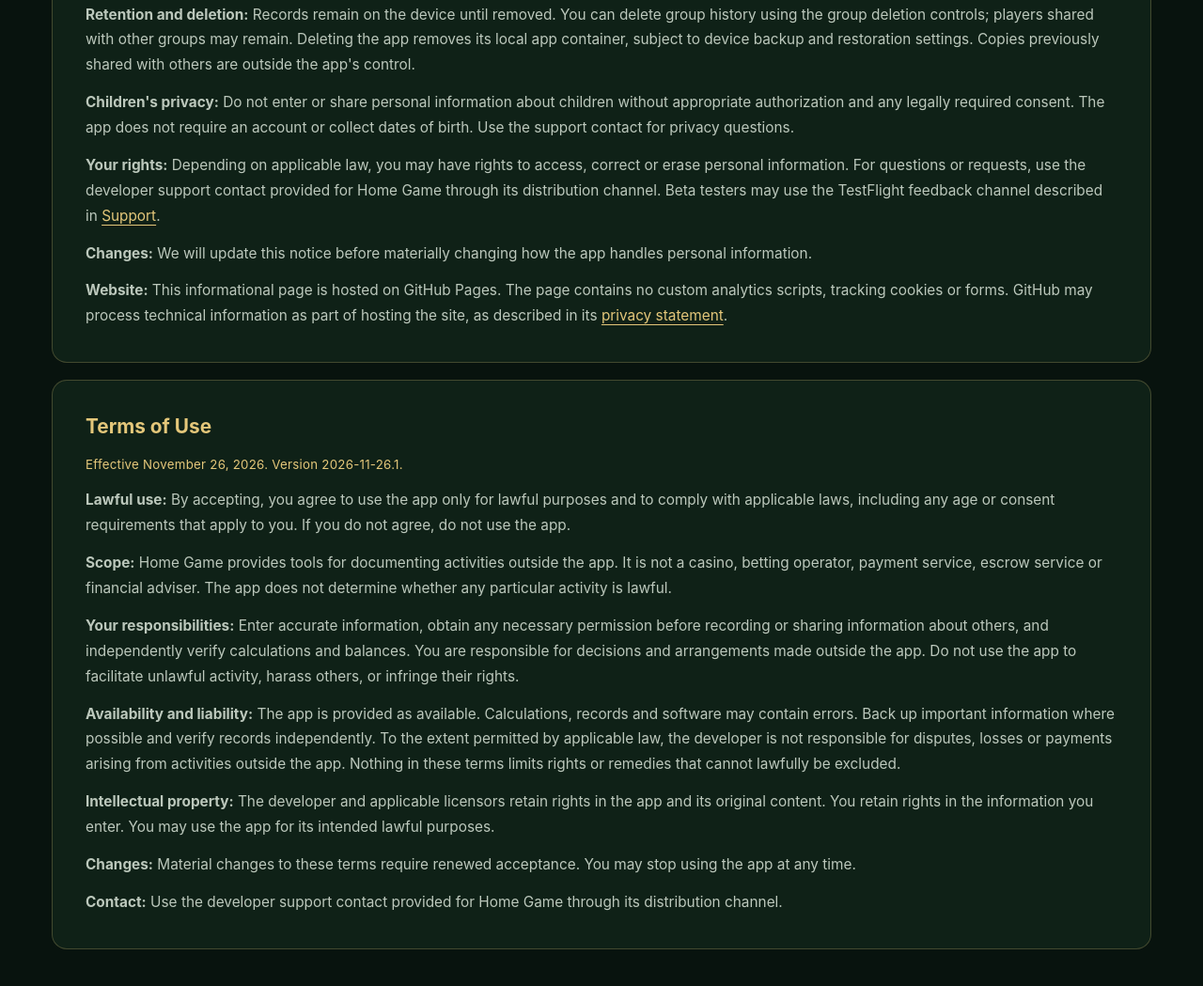
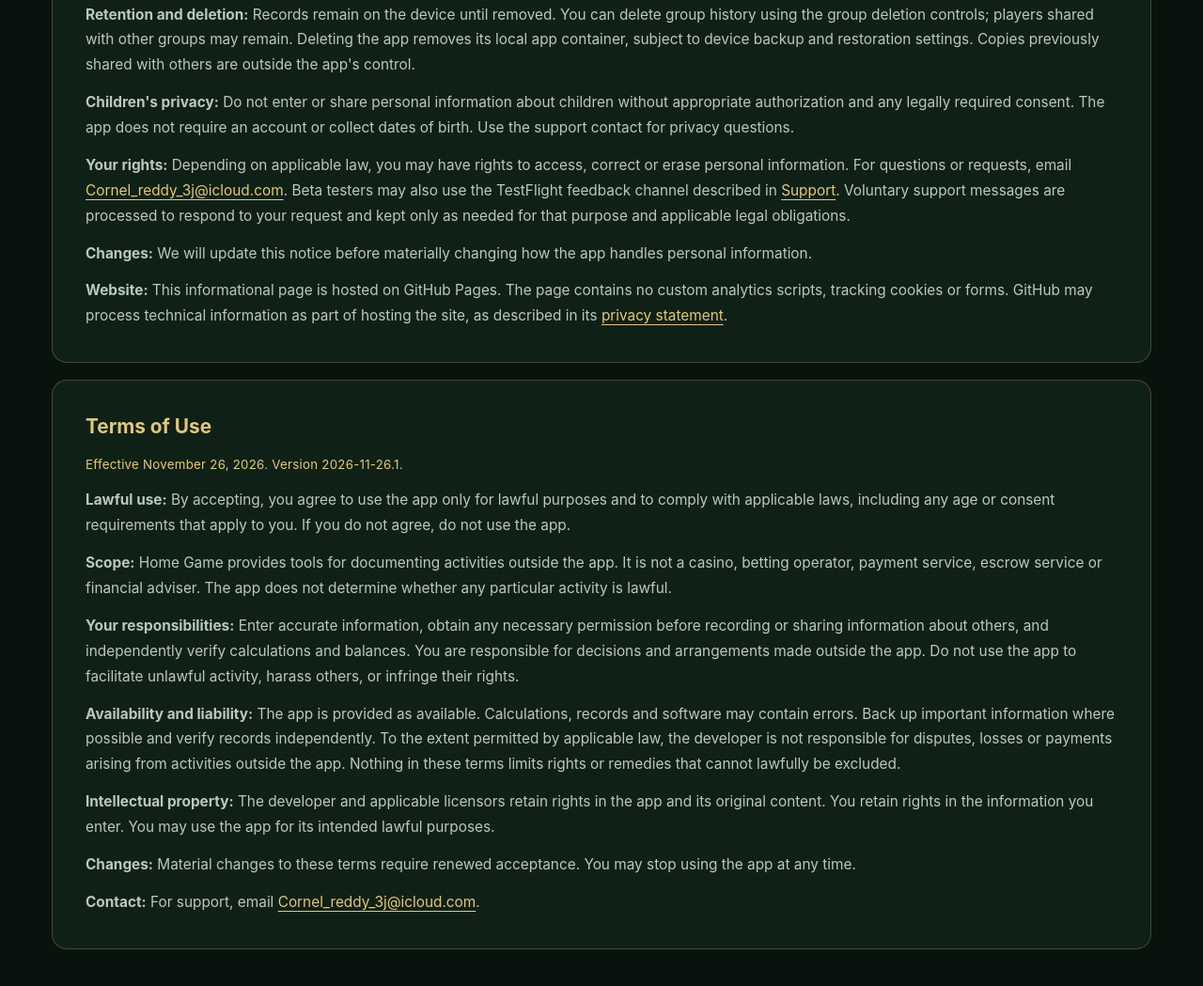
Before and after one commit to saarzvi/homegame-live-viewer, a website: page app/index.html in a window 1280 px wide. Shown: the part 4420-5469 px from the top of the page at 94% size. Drawn offline with Linux system fonts and the light colour scheme.

Commit message:
Add confirmed support and privacy contact to Home Game website

```diff
--- a/app/index.html
+++ b/app/index.html
@@ -39,7 +39,7 @@
 <figure class="shot"><img src="assets/groups.jpg" alt="My Groups with example player profiles" width="506" height="1100" loading="lazy"><figcaption><strong>04 — Groups</strong>Keep each group separate</figcaption></figure>
 </div><p class="caption">Screens shown are from the current beta. The records and amounts are examples, not actual player data.</p></div></section>
 <div class="rule"></div>
-<section id="support" class="section"><div class="wrap split"><div class="callout"><span class="eyebrow">Help &amp; support</span><h2>Here to help.</h2><p>Home Game runs on iPhone with iOS 18 or later. English is the default on new installs; Hebrew and Arabic are available in the app's language settings.</p><p>Beta testers can contact the developer privately using TestFlight's <strong>Send Beta Feedback</strong> option. Please do not include personal player information, financial details or private game records in feedback.</p><div class="actions"><a class="btn secondary" href="https://developer.apple.com/testflight/">TestFlight help</a><a class="btn secondary" href="#privacy">Privacy information</a></div></div><div class="faq">
+<section id="support" class="section"><div class="wrap split"><div class="callout"><span class="eyebrow">Help &amp; support</span><h2>Here to help.</h2><p>Home Game runs on iPhone with iOS 18 or later. English is the default on new installs; Hebrew and Arabic are available in the app's language settings.</p><p>For support or privacy requests, email <a href="mailto:Cornel_reddy_3j@icloud.com?subject=Home%20Game%20Support">Cornel_reddy_3j@icloud.com</a>. Beta testers may also use TestFlight's <strong>Send Beta Feedback</strong> option. Please do not include personal player information, financial details or private game records in feedback.</p><div class="actions"><a class="btn secondary" href="https://developer.apple.com/testflight/">TestFlight help</a><a class="btn secondary" href="#privacy">Privacy information</a></div></div><div class="faq">
 <details open><summary>How do I get started?</summary><p>Open Groups, create a group, add players and choose the group. Open Tonight to record a session.</p></details>
 <details><summary>Does Home Game provide gambling or payments?</summary><p>No. Home Game is a record-keeping utility for activities conducted outside the app. It does not offer gameplay, wagers, money transfers or prizes.</p></details>
 <details><summary>Where are my records stored?</summary><p>Game records are stored locally on your device. Operating-system backups may retain copies. The current app does not send game records to a developer-operated server.</p></details>
@@ -62,7 +62,7 @@
 <p><strong>Advertising and analytics:</strong> This build does not include third-party advertising or analytics SDKs. Apple may process App Store, TestFlight and optional diagnostic information under its own policies. Future connected services or advertising will require an updated notice and any applicable consent.</p>
 <p><strong>Retention and deletion:</strong> Records remain on the device until removed. You can delete group history using the group deletion controls; players shared with other groups may remain. Deleting the app removes its local app container, subject to device backup and restoration settings. Copies previously shared with others are outside the app's control.</p>
 <p><strong>Children's privacy:</strong> Do not enter or share personal information about children without appropriate authorization and any legally required consent. The app does not require an account or collect dates of birth. Use the support contact for privacy questions.</p>
-<p><strong>Your rights:</strong> Depending on applicable law, you may have rights to access, correct or erase personal information. For questions or requests, use the developer support contact provided for Home Game through its distribution channel. Beta testers may use the TestFlight feedback channel described in <a href="#support">Support</a>.</p>
+<p><strong>Your rights:</strong> Depending on applicable law, you may have rights to access, correct or erase personal information. For questions or requests, email <a href="mailto:Cornel_reddy_3j@icloud.com?subject=Home%20Game%20Privacy">Cornel_reddy_3j@icloud.com</a>. Beta testers may also use the TestFlight feedback channel described in <a href="#support">Support</a>. Voluntary support messages are processed to respond to your request and kept only as needed for that purpose and applicable legal obligations.</p>
 <p><strong>Changes:</strong> We will update this notice before materially changing how the app handles personal information.</p>
 <p><strong>Website:</strong> This informational page is hosted on GitHub Pages. The page contains no custom analytics scripts, tracking cookies or forms. GitHub may process technical information as part of hosting the site, as described in its <a href="https://docs.github.com/en/site-policy/privacy-policies/github-general-privacy-statement">privacy statement</a>.</p>
 </article>
@@ -73,7 +73,7 @@
 <p><strong>Availability and liability:</strong> The app is provided as available. Calculations, records and software may contain errors. Back up important information where possible and verify records independently. To the extent permitted by applicable law, the developer is not responsible for disputes, losses or payments arising from activities outside the app. Nothing in these terms limits rights or remedies that cannot lawfully be excluded.</p>
 <p><strong>Intellectual property:</strong> The developer and applicable licensors retain rights in the app and its original content. You retain rights in the information you enter. You may use the app for its intended lawful purposes.</p>
 <p><strong>Changes:</strong> Material changes to these terms require renewed acceptance. You may stop using the app at any time.</p>
-<p><strong>Contact:</strong> Use the developer support contact provided for Home Game through its distribution channel.</p>
+<p><strong>Contact:</strong> For support, email <a href="mailto:Cornel_reddy_3j@icloud.com?subject=Home%20Game%20Support">Cornel_reddy_3j@icloud.com</a>.</p>
 </article></div></div></section>
 </main>
 <footer class="footer"><div class="wrap"><div>© 2026 Saar Zvi. All rights reserved.<br>Home Game: Poker Ledger · iPhone</div><nav class="footer-links" aria-label="Footer navigation"><a href="#support">Support</a><a href="#privacy">Privacy Policy</a><a href="#terms">Terms of Use</a><a href="#disclaimer">Disclaimer</a></nav></div></footer>
```
